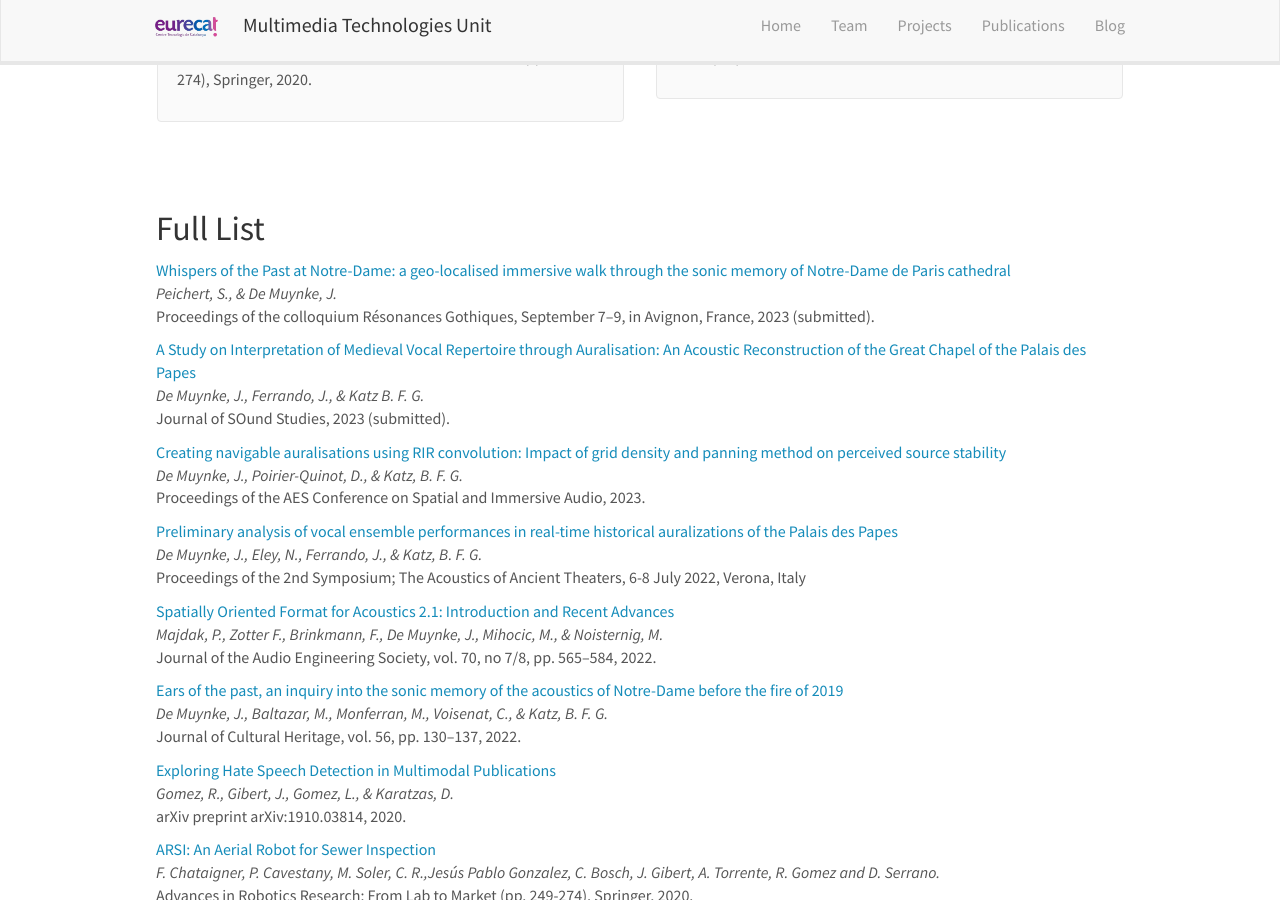
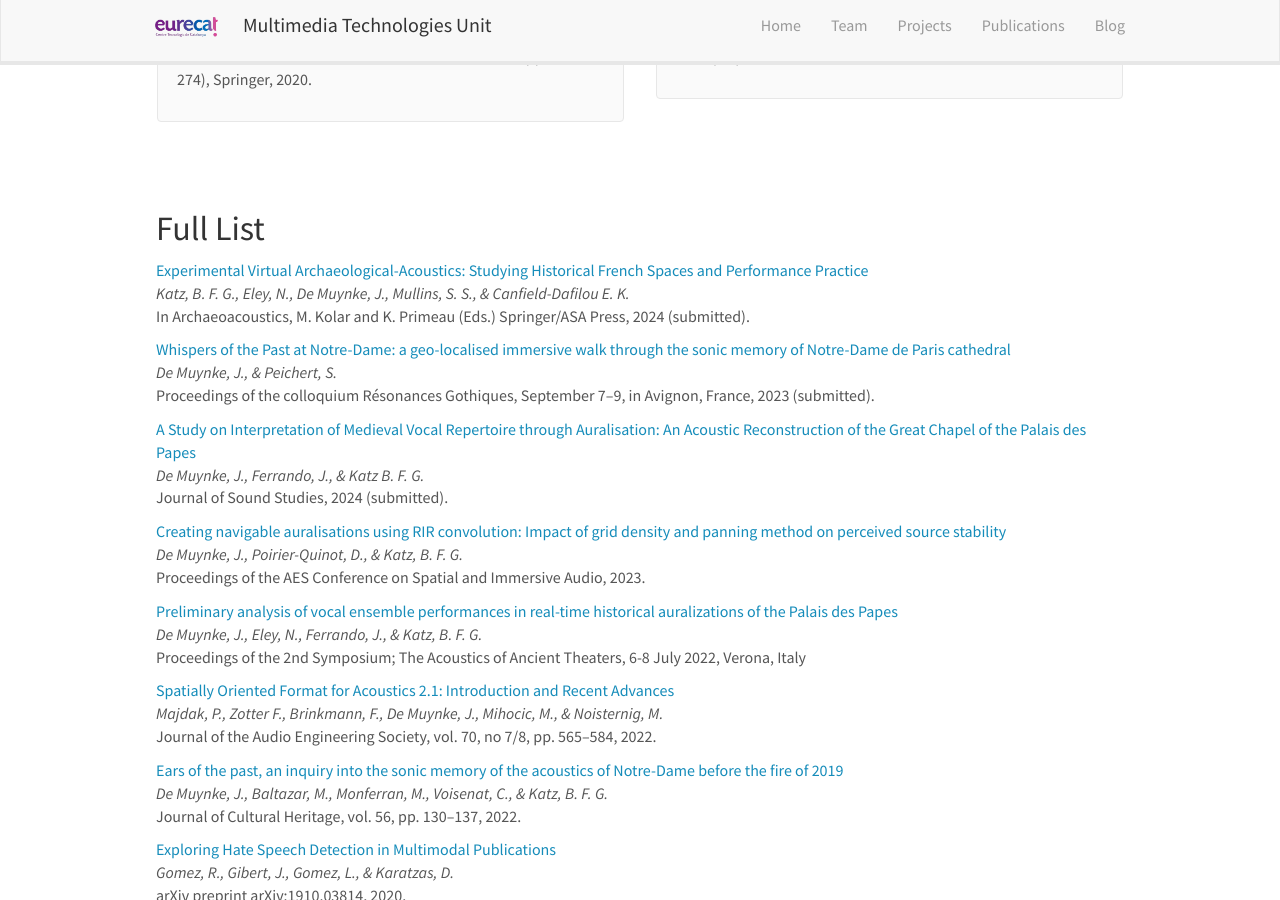
Before and after one commit to multimedia-eurecat/multimedia-eurecat.github.io, a Jekyll site: the page built from _pages/publications.md, in a window 1280 px wide and 900 px high, scrolled down 455 px. Built offline with Jekyll 4.4.1, drawn with Linux system fonts in a browser that asks for light colours; nearby versions of some CDN libraries.

Commit message:
Fixed minor errors en publication list

```diff
--- a/_data/publist.yml
+++ b/_data/publist.yml
@@ -8,20 +8,27 @@
 #   news1: <a href="https://aip.scitation.org/doi/10.1063/1.5043267">Instrument details in Rev. Sci. Instrum. 89, 093709 (2018)</a>
 #   news2: See also <a href="http://www.quantumuniverse.nl/een-isolerende-supergeleider"> quantum universe </a> (in dutch), <a href="https://phys.org/news/2018-10-mysterious-insulating-phenomenon-superconductor.html"> Phys.org </a>, <a href="https://www.universiteitleiden.nl/en/news/2018/10/insulating-phenomenon-in-superconductor"> Leiden University news</a>, <a href="http://iop.uva.nl/content/news/2018/10/noise-helps-physicists-discover-insulating-phenomenon-in-superconductor.html"> UvA news<a>.
 
-# 2023
+# 2024
+
+- title: "Experimental Virtual Archaeological-Acoustics: Studying Historical French Spaces and Performance Practice"
+  authors: Katz, B. F. G., Eley, N., De Muynke, J., Mullins, S. S., & Canfield-Dafilou E. K.
+  details:  In Archaeoacoustics, M. Kolar and K. Primeau (Eds.) Springer/ASA Press, 2024 (submitted).
+  url:
+  highlight: 0
 
 - title: "Whispers of the Past at Notre-Dame: a geo-localised immersive walk through the sonic memory of Notre-Dame de Paris cathedral"
-  authors: Peichert, S., & De Muynke, J.
+  authors: De Muynke, J., & Peichert, S.
   details:  Proceedings of the colloquium Résonances Gothiques, September 7–9, in Avignon, France, 2023 (submitted).
   url:
   highlight: 0
 
-
 - title: "A Study on Interpretation of Medieval Vocal Repertoire through Auralisation: An Acoustic Reconstruction of the Great Chapel of the Palais des Papes"
   authors: De Muynke, J., Ferrando, J., & Katz B. F. G.
-  details: Journal of SOund Studies, 2023 (submitted).
+  details: Journal of Sound Studies, 2024 (submitted).
   url:
   highlight: 0
+
+  # 2023
 
 - title: "Creating navigable auralisations using RIR convolution: Impact of grid density and panning method on perceived source stability"
   authors: De Muynke, J., Poirier-Quinot, D., & Katz, B. F. G.
```
